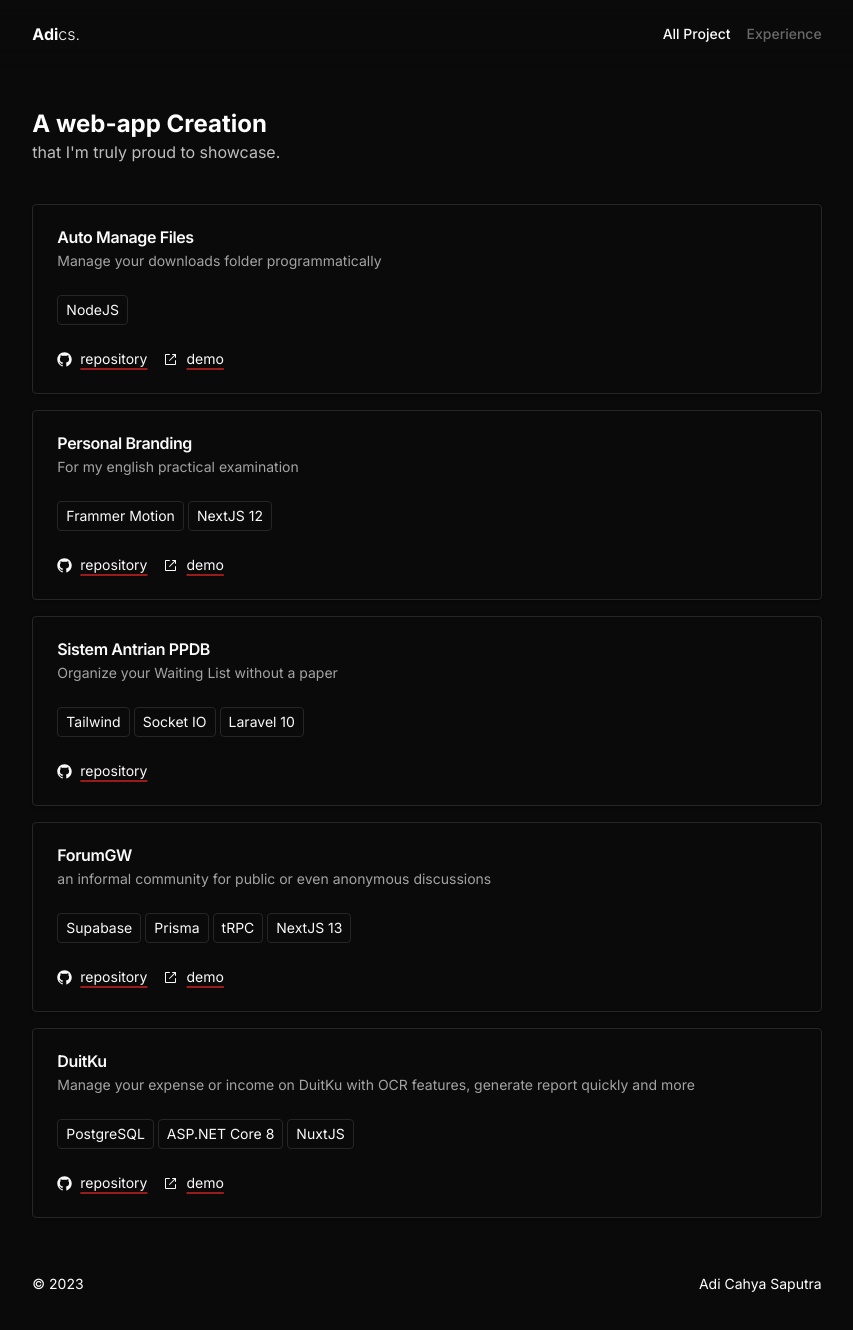
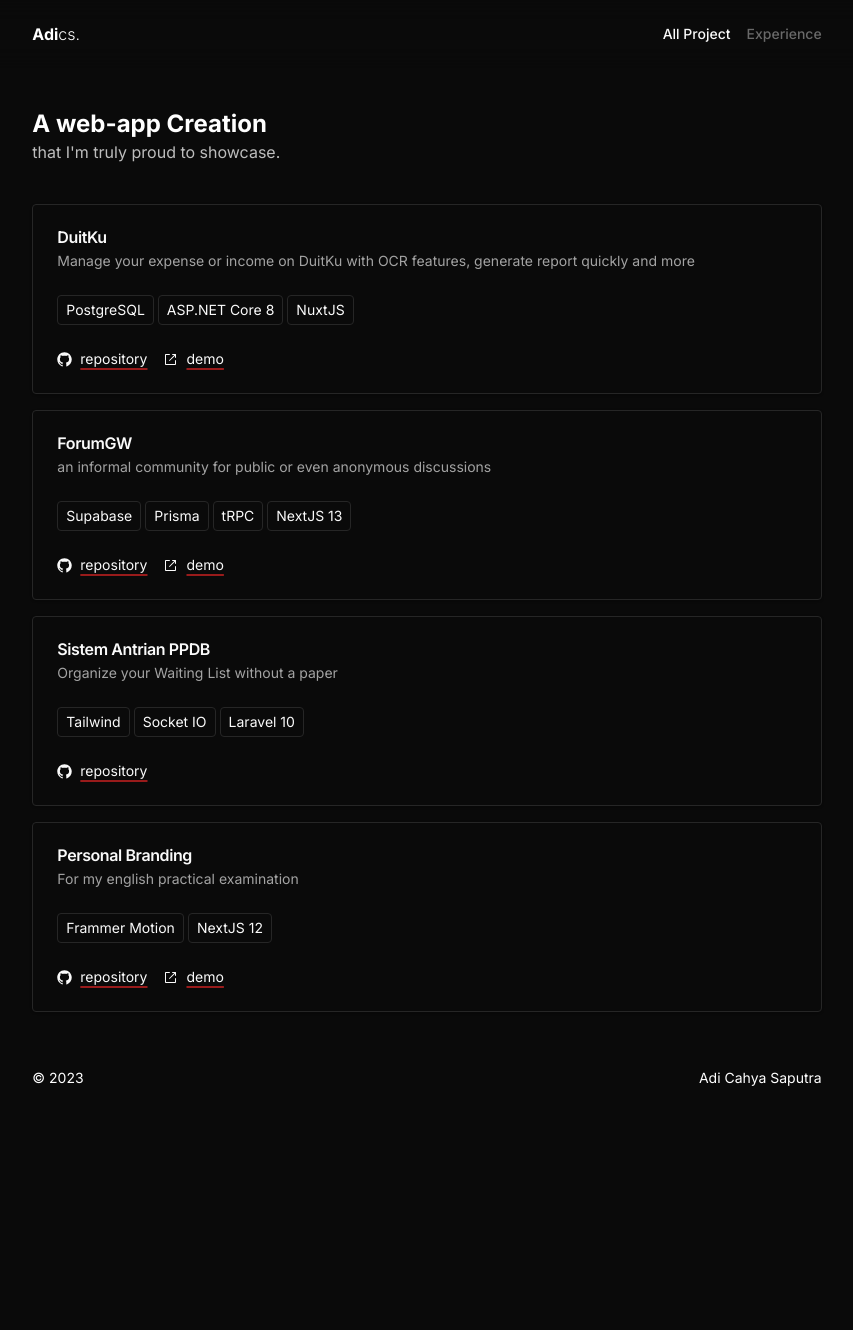
Before and after one commit to AdiCahyaSaputra/personal-website, a Next.js app: page /projects in a window 1280 px wide. Shown: the top 1330 px of the page, without its empty margins (213-1066 px from the left). After the commit the page ends 1128 px from the top, so only its background shows below. Built offline with nearby package versions, Linux system fonts and the light colour scheme.

Commit message:
style: re-order projects

```diff
--- a/app/projects/page.tsx
+++ b/app/projects/page.tsx
@@ -15,7 +15,7 @@
       </p>
 
       <ul className="mt-10 space-y-4">
-        {projects.map((project, idx) => (
+        {projects.reverse().map((project, idx) => (
           <li key={idx}>
             <CardProject {...project} key={idx} />
           </li>
--- a/asset/data/projects.json
+++ b/asset/data/projects.json
@@ -1,15 +1,4 @@
 [
-  {
-    "title": "Auto Manage Files",
-    "shortDesc": "Manage your downloads folder programmatically",
-    "slug": "auto-manage-files",
-    "status": "Done",
-    "links": {
-      "demo": "https://auto-manage-files.vercel.app/",
-      "repository": "https://github.com/AdiCahyaSaputra/auto-manage-files"
-    },
-    "techStack": ["NodeJS"]
-  },
   {
     "title": "Personal Branding",
     "shortDesc": "For my english practical examination",
```
